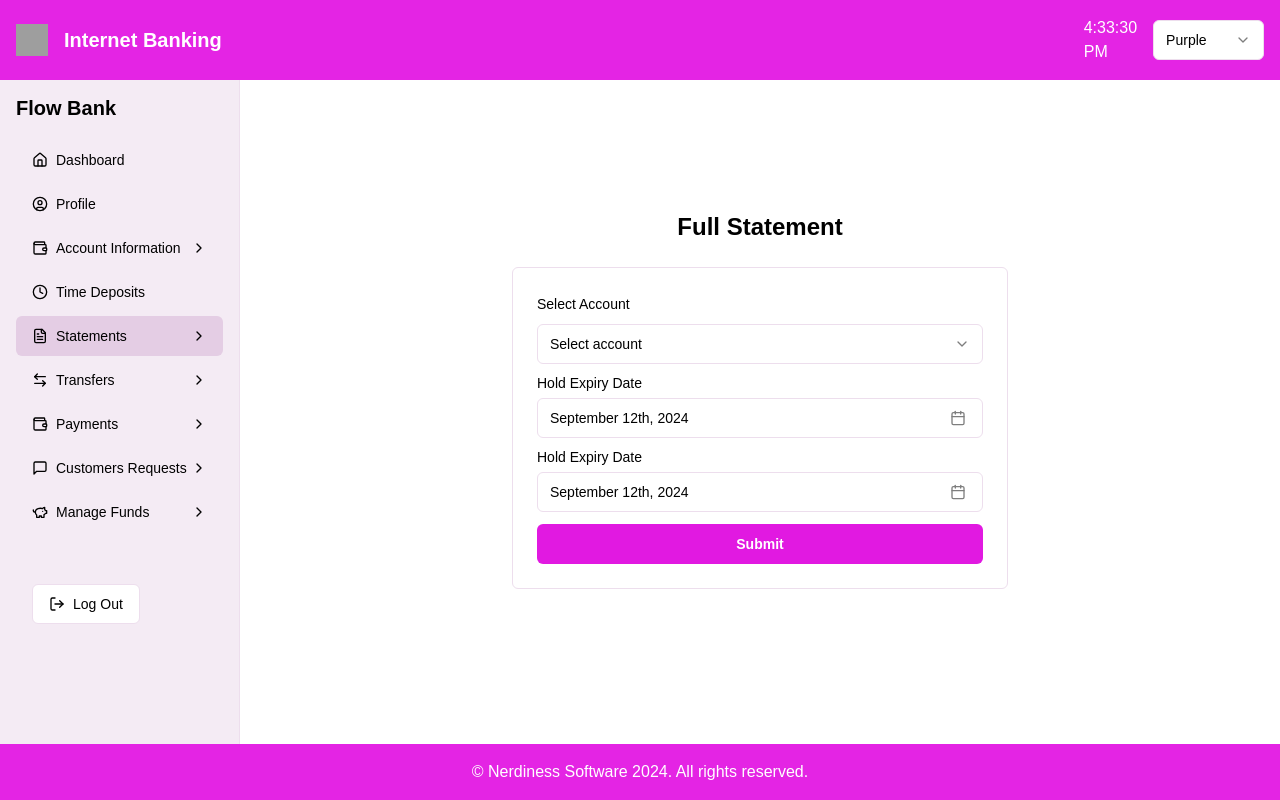
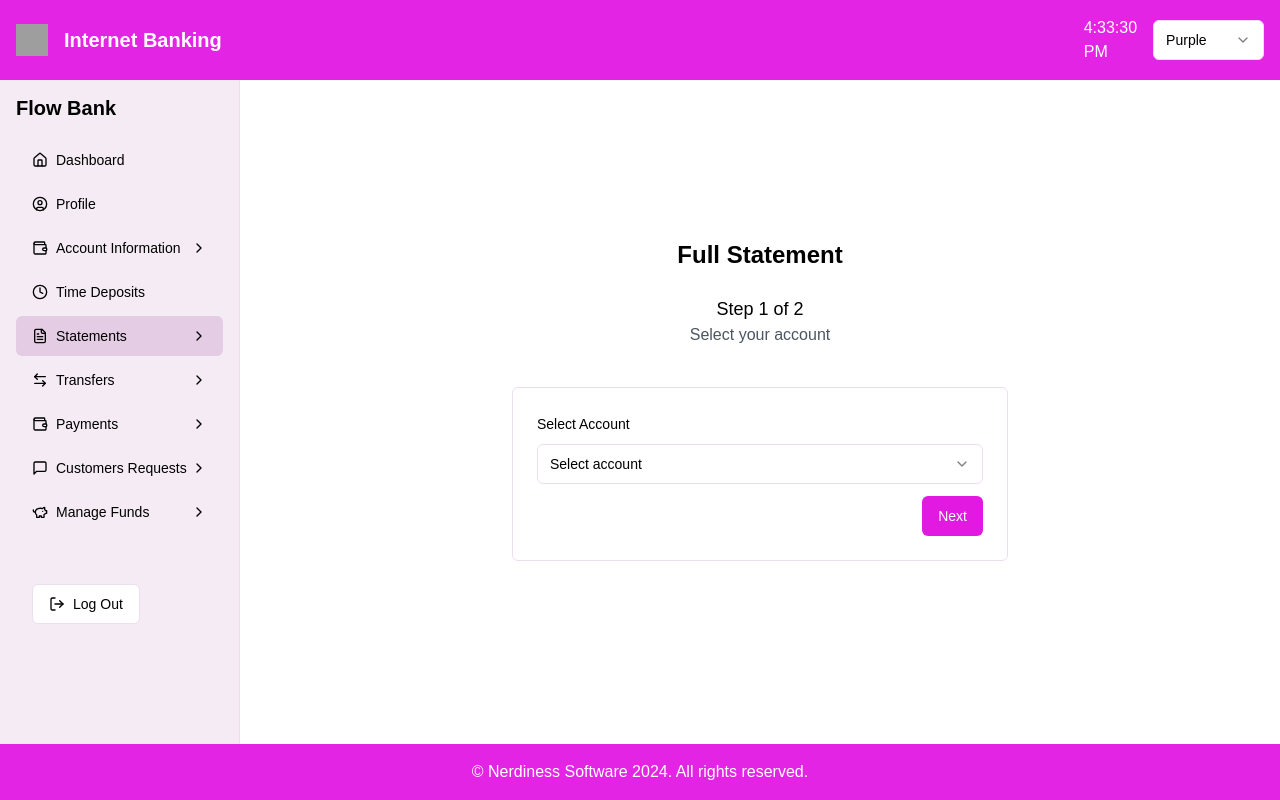
Before and after one commit to NerdinessInc/FlowBank, a Next.js app: page /statements/full in a window 1280 px wide. Built offline with nearby package versions, Linux system fonts and the light colour scheme; grey boxes are pictures that could not be loaded.

Commit message:
fix: break statement forms to steps and remove separators on previous forms

```diff
--- a/app/(protected)/dashboard/page.tsx
+++ b/app/(protected)/dashboard/page.tsx
@@ -60,6 +60,7 @@ export default function Dashboard() {
 			(account: { accountNumber: string }) =>
 				account.accountNumber === accountNumber
 		);
+
 		setSelectedAccount(selected);
 	};
 
--- a/app/(protected)/statements/cr-listing/page.tsx
+++ b/app/(protected)/statements/cr-listing/page.tsx
@@ -1,6 +1,7 @@
 'use client';
 
 import { format } from 'date-fns';
+import { useState } from 'react';
 
 // form
 import { zodResolver } from '@hookform/resolvers/zod';
@@ -38,13 +39,15 @@ import {
 import { cn } from '@/lib/utils';
 
 export default function CRListing() {
+	const [step, setStep] = useState(1);
+
 	const crListingSchema = z.object({
 		account: z.string().min(1, 'Please enter your account'),
 		startDate: z.date({
-			required_error: 'Please enter the date',
+			required_error: 'Please enter the start date',
 		}),
 		endDate: z.date({
-			required_error: 'Please enter the date',
+			required_error: 'Please enter the end date',
 		}),
 	});
 
@@ -57,9 +60,21 @@ export default function CRListing() {
 	const methods = useForm({
 		defaultValues,
 		resolver: zodResolver(crListingSchema),
+		mode: 'onChange',
 	});
 
-	const { handleSubmit } = methods;
+	const { handleSubmit, control, trigger } = methods;
+
+	const nextStep = async () => {
+		const isValid = await trigger('account');
+		if (isValid) {
+			setStep(2);
+		}
+	};
+
+	const previousStep = () => {
+		setStep(1);
+	};
 
 	const onSubmit = async (data: z.infer<typeof crListingSchema>) => {
 		console.log(data);
@@ -69,13 +84,22 @@ export default function CRListing() {
 		<main className='h-full w-full flex flex-col gap-6 items-center md:justify-center'>
 			<h2 className='text-2xl font-bold'>CR Listing</h2>
 
+			<div className='w-full text-center mb-4'>
+				<h3 className='text-lg'>Step {step} of 2</h3>
+				<p className='text-gray-600'>
+					{step === 1 && 'Select your account'}
+					{step === 2 && 'Choose the start and end dates'}
+				</p>
+			</div>
+
 			<Form {...methods}>
 				<form
 					onSubmit={handleSubmit(onSubmit)}
 					className='space-y-3 w-[90%] md:w-1/2 border border-border rounded-md p-6'
 				>
+					{step === 1 && (
 						<FormField
-						control={methods.control}
+							control={control}
 							name='account'
 							render={({ field }) => (
 								<FormItem>
@@ -101,13 +125,16 @@ export default function CRListing() {
 								</FormItem>
 							)}
 						/>
+					)}
 
+					{step === 2 && (
+						<>
 							<FormField
-						control={methods.control}
+								control={control}
 								name='startDate'
 								render={({ field }) => (
 									<FormItem className='flex flex-col w-full'>
-								<FormLabel>Hold Expiry Date</FormLabel>
+										<FormLabel>Start Date</FormLabel>
 										<Popover>
 											<PopoverTrigger asChild>
 												<FormControl>
@@ -144,11 +171,11 @@ export default function CRListing() {
 							/>
 
 							<FormField
-						control={methods.control}
+								control={control}
 								name='endDate'
 								render={({ field }) => (
 									<FormItem className='flex flex-col w-full'>
-								<FormLabel>Hold Expiry Date</FormLabel>
+										<FormLabel>End Date</FormLabel>
 										<Popover>
 											<PopoverTrigger asChild>
 												<FormControl>
@@ -183,10 +210,28 @@ export default function CRListing() {
 									</FormItem>
 								)}
 							/>
+						</>
+					)}
 
-					<Button className='w-full font-semibold mt-3' type='submit'>
+					<div className='flex justify-between'>
+						{step > 1 && (
+							<Button type='button' onClick={previousStep} variant='outline'>
+								Back
+							</Button>
+						)}
+
+						{step === 1 && (
+							<Button type='button' className='ml-auto' onClick={nextStep}>
+								Next
+							</Button>
+						)}
+
+						{step === 2 && (
+							<Button type='submit' className='ml-auto'>
 								Submit
 							</Button>
+						)}
+					</div>
 				</form>
 			</Form>
 		</main>
--- a/app/(protected)/statements/dr-listing/page.tsx
+++ b/app/(protected)/statements/dr-listing/page.tsx
@@ -1,6 +1,7 @@
 'use client';
 
 import { format } from 'date-fns';
+import { useState } from 'react';
 
 // form
 import { zodResolver } from '@hookform/resolvers/zod';
@@ -38,13 +39,15 @@ import {
 import { cn } from '@/lib/utils';
 
 export default function DRListing() {
+	const [step, setStep] = useState(1);
+
 	const drListingSchema = z.object({
 		account: z.string().min(1, 'Please enter your account'),
 		startDate: z.date({
-			required_error: 'Please enter the date',
+			required_error: 'Please enter the start date',
 		}),
 		endDate: z.date({
-			required_error: 'Please enter the date',
+			required_error: 'Please enter the end date',
 		}),
 	});
 
@@ -57,9 +60,21 @@ export default function DRListing() {
 	const methods = useForm({
 		defaultValues,
 		resolver: zodResolver(drListingSchema),
+		mode: 'onChange',
 	});
 
-	const { handleSubmit } = methods;
+	const { handleSubmit, control, trigger } = methods;
+
+	const nextStep = async () => {
+		const isValid = await trigger('account');
+		if (isValid) {
+			setStep(2);
+		}
+	};
+
+	const previousStep = () => {
+		setStep(1);
+	};
 
 	const onSubmit = async (data: z.infer<typeof drListingSchema>) => {
 		console.log(data);
@@ -69,13 +84,22 @@ export default function DRListing() {
 		<main className='h-full w-full flex flex-col gap-6 items-center md:justify-center'>
 			<h2 className='text-2xl font-bold'>DR Listing</h2>
 
+			<div className='w-full text-center mb-4'>
+				<h3 className='text-lg'>Step {step} of 2</h3>
+				<p className='text-gray-600'>
+					{step === 1 && 'Select your account'}
+					{step === 2 && 'Choose the start and end dates'}
+				</p>
+			</div>
+
 			<Form {...methods}>
 				<form
 					onSubmit={handleSubmit(onSubmit)}
 					className='space-y-3 w-[90%] md:w-1/2 border border-border rounded-md p-6'
 				>
+					{step === 1 && (
 						<FormField
-						control={methods.control}
+							control={control}
 							name='account'
 							render={({ field }) => (
 								<FormItem>
@@ -101,13 +125,16 @@ export default function DRListing() {
 								</FormItem>
 							)}
 						/>
+					)}
 
+					{step === 2 && (
+						<>
 							<FormField
-						control={methods.control}
+								control={control}
 								name='startDate'
 								render={({ field }) => (
 									<FormItem className='flex flex-col w-full'>
-								<FormLabel>Hold Expiry Date</FormLabel>
+										<FormLabel>Start Date</FormLabel>
 										<Popover>
 											<PopoverTrigger asChild>
 												<FormControl>
@@ -144,11 +171,11 @@ export default function DRListing() {
 							/>
 
 							<FormField
-						control={methods.control}
+								control={control}
 								name='endDate'
 								render={({ field }) => (
 									<FormItem className='flex flex-col w-full'>
-								<FormLabel>Hold Expiry Date</FormLabel>
+										<FormLabel>End Date</FormLabel>
 										<Popover>
 											<PopoverTrigger asChild>
 												<FormControl>
@@ -183,10 +210,28 @@ export default function DRListing() {
 									</FormItem>
 								)}
 							/>
+						</>
+					)}
 
-					<Button className='w-full font-semibold mt-3' type='submit'>
+					<div className='flex justify-between'>
+						{step > 1 && (
+							<Button type='button' onClick={previousStep} variant='outline'>
+								Back
+							</Button>
+						)}
+
+						{step === 1 && (
+							<Button type='button' className='ml-auto' onClick={nextStep}>
+								Next
+							</Button>
+						)}
+
+						{step === 2 && (
+							<Button type='submit' className='ml-auto'>
 								Submit
 							</Button>
+						)}
+					</div>
 				</form>
 			</Form>
 		</main>
--- a/app/(protected)/statements/full/page.tsx
+++ b/app/(protected)/statements/full/page.tsx
@@ -1,6 +1,7 @@
 'use client';
 
 import { format } from 'date-fns';
+import { useState } from 'react';
 
 // form
 import { zodResolver } from '@hookform/resolvers/zod';
@@ -38,13 +39,15 @@ import {
 import { cn } from '@/lib/utils';
 
 export default function FullStatement() {
+	const [step, setStep] = useState(1);
+
 	const fullStatementSchema = z.object({
 		account: z.string().min(1, 'Please enter your account'),
 		startDate: z.date({
-			required_error: 'Please enter the date',
+			required_error: 'Please enter the start date',
 		}),
 		endDate: z.date({
-			required_error: 'Please enter the date',
+			required_error: 'Please enter the end date',
 		}),
 	});
 
@@ -57,9 +60,21 @@ export default function FullStatement() {
 	const methods = useForm({
 		defaultValues,
 		resolver: zodResolver(fullStatementSchema),
+		mode: 'onChange',
 	});
 
-	const { handleSubmit } = methods;
+	const { handleSubmit, control, trigger } = methods;
+
+	const nextStep = async () => {
+		const isValid = await trigger('account');
+		if (isValid) {
+			setStep(2);
+		}
+	};
+
+	const previousStep = () => {
+		setStep(1);
+	};
 
 	const onSubmit = async (data: z.infer<typeof fullStatementSchema>) => {
 		console.log(data);
@@ -69,13 +84,22 @@ export default function FullStatement() {
 		<main className='h-full w-full flex flex-col gap-6 items-center md:justify-center'>
 			<h2 className='text-2xl font-bold'>Full Statement</h2>
 
+			<div className='w-full text-center mb-4'>
+				<h3 className='text-lg'>Step {step} of 2</h3>
+				<p className='text-gray-600'>
+					{step === 1 && 'Select your account'}
+					{step === 2 && 'Choose the start and end dates'}
+				</p>
+			</div>
+
 			<Form {...methods}>
 				<form
 					onSubmit={handleSubmit(onSubmit)}
 					className='space-y-3 w-[90%] md:w-1/2 border border-border rounded-md p-6'
 				>
+					{step === 1 && (
 						<FormField
-						control={methods.control}
+							control={control}
 							name='account'
 							render={({ field }) => (
 								<FormItem>
@@ -101,13 +125,16 @@ export default function FullStatement() {
 								</FormItem>
 							)}
 						/>
+					)}
 
+					{step === 2 && (
+						<>
 							<FormField
-						control={methods.control}
+								control={control}
 								name='startDate'
 								render={({ field }) => (
 									<FormItem className='flex flex-col w-full'>
-								<FormLabel>Hold Expiry Date</FormLabel>
+										<FormLabel>Start Date</FormLabel>
 										<Popover>
 											<PopoverTrigger asChild>
 												<FormControl>
@@ -144,11 +171,11 @@ export default function FullStatement() {
 							/>
 
 							<FormField
-						control={methods.control}
+								control={control}
 								name='endDate'
 								render={({ field }) => (
 									<FormItem className='flex flex-col w-full'>
-								<FormLabel>Hold Expiry Date</FormLabel>
+										<FormLabel>End Date</FormLabel>
 										<Popover>
 											<PopoverTrigger asChild>
 												<FormControl>
@@ -183,10 +210,28 @@ export default function FullStatement() {
 									</FormItem>
 								)}
 							/>
+						</>
+					)}
 
-					<Button className='w-full font-semibold mt-3' type='submit'>
+					<div className='flex justify-between'>
+						{step > 1 && (
+							<Button type='button' onClick={previousStep} variant='outline'>
+								Back
+							</Button>
+						)}
+
+						{step === 1 && (
+							<Button type='button' className='ml-auto' onClick={nextStep}>
+								Next
+							</Button>
+						)}
+
+						{step === 2 && (
+							<Button type='submit' className='ml-auto'>
 								Submit
 							</Button>
+						)}
+					</div>
 				</form>
 			</Form>
 		</main>
--- a/app/(protected)/transfers/interbank-local/page.tsx
+++ b/app/(protected)/transfers/interbank-local/page.tsx
@@ -2,8 +2,8 @@
 
 // forms
 import { zodResolver } from '@hookform/resolvers/zod';
+import { useState } from 'react';
 import { useForm } from 'react-hook-form';
-import { useState } from 'react';
 import { z } from 'zod';
 
 // query
@@ -20,7 +20,6 @@ import {
 	FormMessage,
 } from '@/components/ui/form';
 import { Input } from '@/components/ui/input';
-import { Separator } from '@/components/ui/separator';
 import {
 	Select,
 	SelectContent,
@@ -228,8 +227,6 @@ export default function InterBankLocalTransfers() {
 						</>
 					)}
 
-					<Separator className='my-4' />
-
 					<div className='flex justify-between'>
 						{step > 1 && (
 							<Button type='button' onClick={previousStep} variant='outline'>
--- a/app/(protected)/transfers/internal-transfers/page.tsx
+++ b/app/(protected)/transfers/internal-transfers/page.tsx
@@ -2,8 +2,8 @@
 
 // forms
 import { zodResolver } from '@hookform/resolvers/zod';
+import { useState } from 'react';
 import { useForm } from 'react-hook-form';
-import { useState } from 'react';
 import { z } from 'zod';
 
 // components
@@ -17,7 +17,6 @@ import {
 	FormMessage,
 } from '@/components/ui/form';
 import { Input } from '@/components/ui/input';
-import { Separator } from '@/components/ui/separator';
 import {
 	Select,
 	SelectContent,
@@ -174,8 +173,6 @@ export default function InternalTransfers() {
 						/>
 					)}
 
-					<Separator className='my-4' />
-
 					<div className='flex justify-between'>
 						{step > 1 && (
 							<Button type='button' onClick={previousStep} variant='outline'>
--- a/app/(protected)/transfers/third-party-transfers/page.tsx
+++ b/app/(protected)/transfers/third-party-transfers/page.tsx
@@ -2,8 +2,8 @@
 
 // forms
 import { zodResolver } from '@hookform/resolvers/zod';
+import { useState } from 'react';
 import { useForm } from 'react-hook-form';
-import { useState } from 'react';
 import { z } from 'zod';
 
 // components
@@ -17,7 +17,6 @@ import {
 	FormMessage,
 } from '@/components/ui/form';
 import { Input } from '@/components/ui/input';
-import { Separator } from '@/components/ui/separator';
 import {
 	Select,
 	SelectContent,
@@ -294,8 +293,6 @@ export default function ThirdPartyTransfers() {
 						</>
 					)}
 
-					<Separator className='my-4' />
-
 					<div className='flex justify-between'>
 						{step > 1 && (
 							<Button type='button' onClick={previousStep} variant='outline'>
```
Also changed, not shown: app/(protected)/profile/page.tsx (+2 -5 lines). Lines whose indentation alone changed are shown as unchanged.
